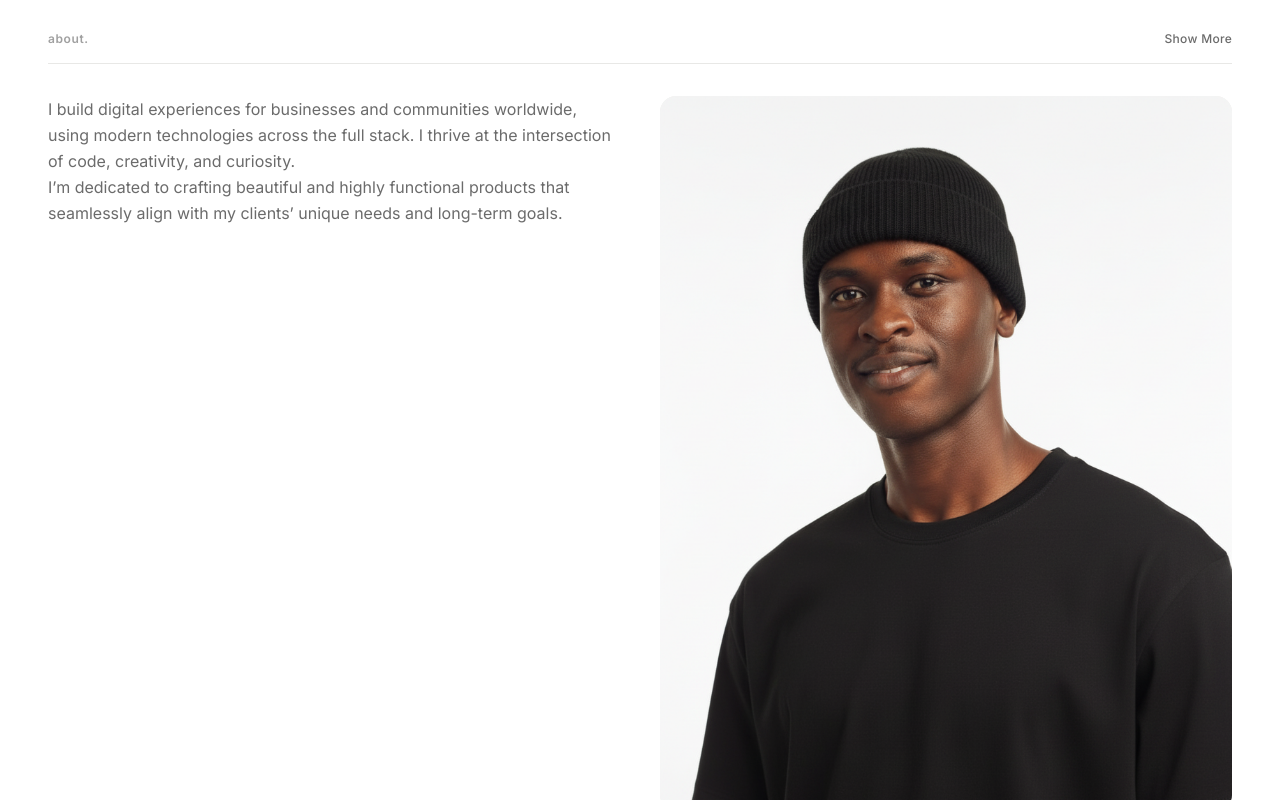
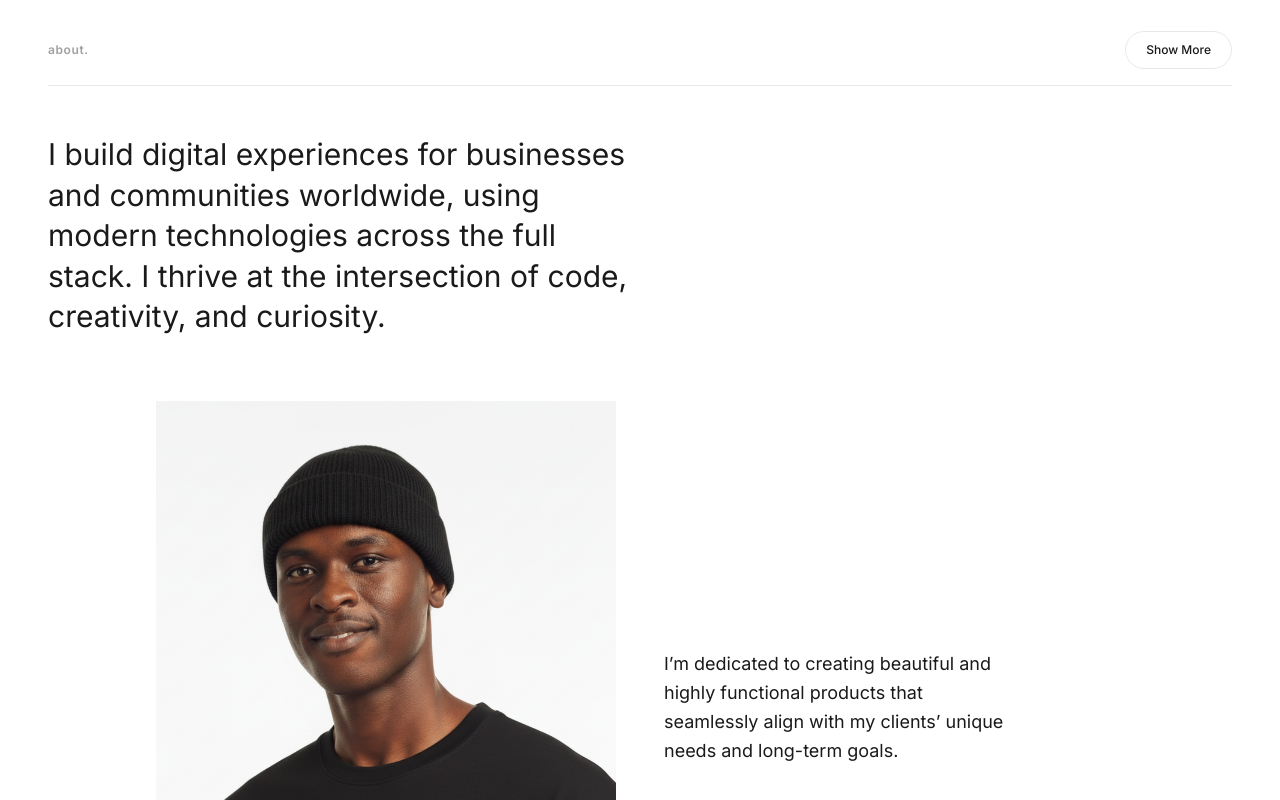
Before and after one commit to Orisabiyi/orisabiyi-lab, a Next.js app: page / in a window 1280 px wide. Shown: the part 1660-2460 px from the top of the page. Built offline with nearby package versions, Linux system fonts and the light colour scheme.

Commit message:
feat: enhance About section with link and update description for clarity

```diff
--- a/src/app/page.tsx
+++ b/src/app/page.tsx
@@ -9,6 +9,7 @@ import { Footer } from "@/components/footer";
 
 import heroImg from "@/assets/david-pic-1.png";
 import aboutImg from "@/assets/david-pic-2.png";
+import Link from "next/link";
 
 export default function HomePage() {
   return (
@@ -63,28 +64,43 @@ export default function HomePage() {
       {/* ===== ABOUT PREVIEW ===== */}
       <section className="px-6 md:px-12 pb-20">
         <Reveal>
-          <SectionHeader label="about." href="/about" />
+          <div className="flex items-center justify-between pb-4 mb-12 border-b border-border">
+            <span className="text-xs font-semibold tracking-wider lowercase text-muted">
+              about.
+            </span>
+            <Link
+              href="/about"
+              className="text-xs font-medium text-foreground px-5 py-2.5 rounded-full border border-border hover:bg-card transition-colors"
+            >
+              Show More
+            </Link>
+          </div>
         </Reveal>
-        <div className="grid grid-cols-1 md:grid-cols-2 gap-10">
-          <div>
-            {SITE.about.map((text, i) => (
-              <Reveal key={i} delay={i * 100}>
-                <p className="text-base font-normal leading-relaxed text-dim mt-5 first:mt-0">
-                  {text}
-                </p>
-              </Reveal>
-            ))}
-          </div>
-          <Reveal delay={200}>
-            <div className="w-full aspect-[4/5] rounded-2xl overflow-hidden bg-card">
+
+        {/* Large justified paragraph */}
+        <Reveal>
+          <p className="text-3xl font-normal leading-[1.35] text-foreground w-1/2 mb-16">
+            {SITE.about[0]}
+          </p>
+        </Reveal>
+
+        {/* Image + second text side by side */}
+        <div className="grid grid-cols-1 md:grid-cols-[1fr_1fr] gap-8 md:gap-12 items-center">
+          <Reveal className="self-end">
+            <div className="w-full max-w-[460px] mx-auto md:mx-0 md:ml-auto aspect-[3/4] rounded-none overflow-hidden">
               <Image
                 src={aboutImg}
                 alt="About"
-                width={600}
-                height={750}
+                width={460}
+                height={613}
                 className="w-full h-full object-cover"
               />
             </div>
+          </Reveal>
+          <Reveal delay={100}>
+            <p className="text-sm md:text-[15px] lg:text-lg font-normal leading-relaxed text-foreground text-justify lg:text-left max-w-[340px] md:mr-auto">
+              {SITE.about[1]}
+            </p>
           </Reveal>
         </div>
       </section>
--- a/src/data/constants.ts
+++ b/src/data/constants.ts
@@ -9,7 +9,7 @@ export const SITE = {
   bio: "Hello, I am a software engineer, designer & product thinker. A curious builder and lifelong tinkerer based in Nigeria, working remote. Let\u2019s create!",
   about: [
     "I build digital experiences for businesses and communities worldwide, using modern technologies across the full stack. I thrive at the intersection of code, creativity, and curiosity.",
-    "I\u2019m dedicated to crafting beautiful and highly functional products that seamlessly align with my clients\u2019 unique needs and long-term goals.",
+    "I\u2019m dedicated to creating beautiful and highly functional products that seamlessly align with my clients\u2019 unique needs and long-term goals.",
   ],
   aboutLong: [
     "I am Orisabiyi David, a curious builder, thoughtful designer and lifelong tinkerer. I build digital products using modern tools like Next.js, TypeScript, Node.js, and Python. From e-commerce platforms to AI-powered tools \u2014 I bring ideas to life with clean code and deep focus on user experience.",
```
